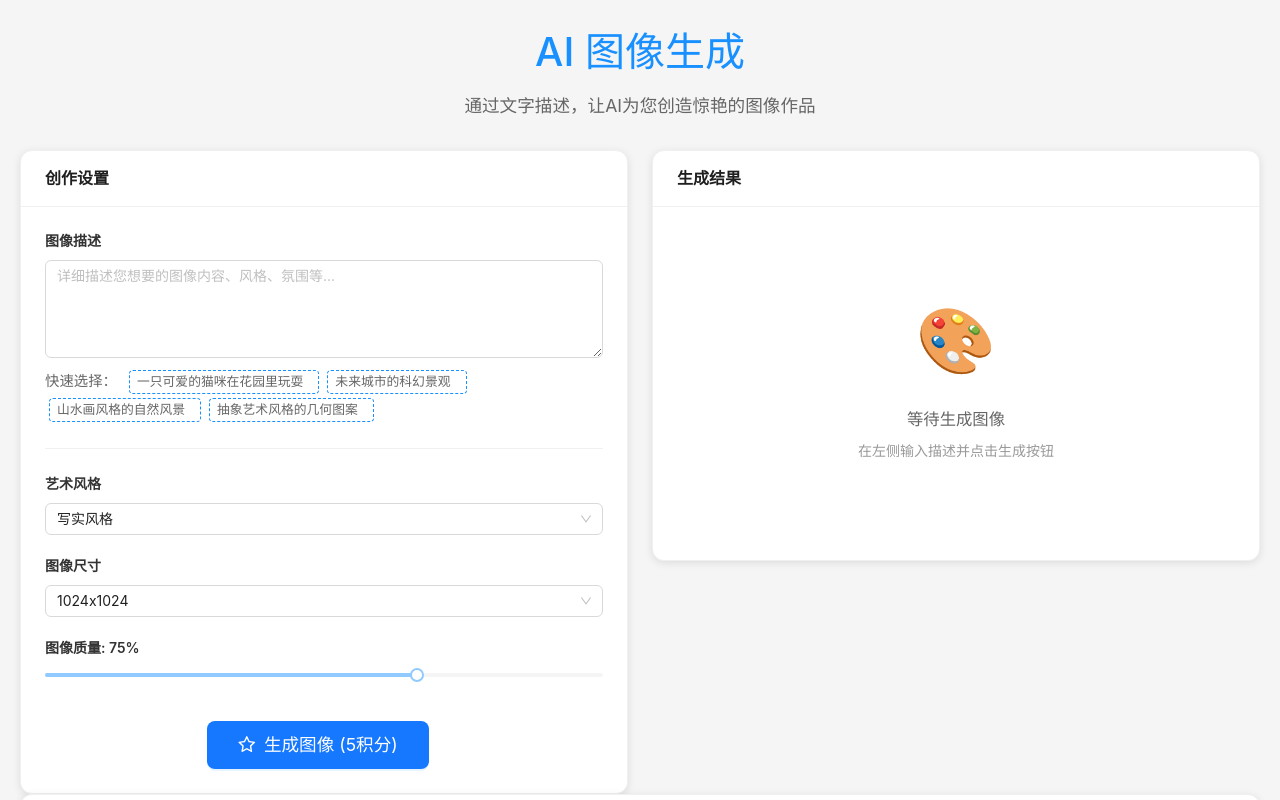
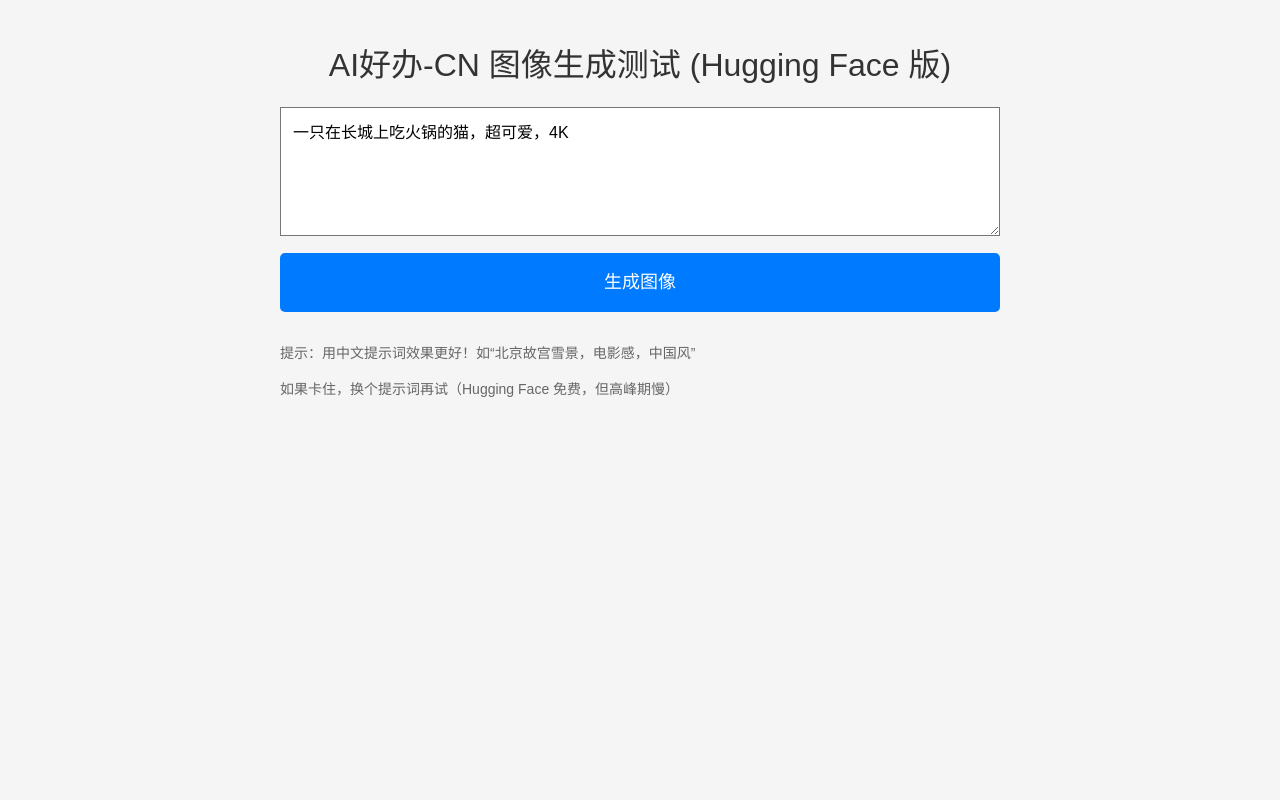
Before and after one commit to 1329655015-ux/AIhaoban-CN, a React (Vite) app: page / in a window 1280 px wide. Shown: the top 800 px of the page. Built offline with nearby package versions, Linux system fonts and the light colour scheme; the HTML template or start-up script is replaced by a standard one.

Commit message:
Update ImageGenerationPage.jsx

```diff
--- a/src/pages/Tools/ImageGeneration/ImageGenerationPage.jsx
+++ b/src/pages/Tools/ImageGeneration/ImageGenerationPage.jsx
@@ -1,193 +1,74 @@
-import React, { useState } from 'react';
-import { Card, Button, Input, Select, Slider, message, Row, Col, Divider } from 'antd';
-import { DownloadOutlined, ReloadOutlined, StarOutlined } from '@ant-design/icons';
-import './ImageGenerationPage.css';
+import React, { useState } from 'react'
 
-const { TextArea } = Input;
-const { Option } = Select;
+export default function ImageGenerationPage() {
+  const [prompt, setPrompt] = useState('一只在长城上吃火锅的猫，超可爱，4K')
+  const [loading, setLoading] = useState(false)
+  const [imageUrl, setImageUrl] = useState('')
+  const [error, setError] = useState('')
 
-const ImageGenerationPage = () => {
-  const [prompt, setPrompt] = useState('');
-  const [style, setStyle] = useState('realistic');
-  const [size, setSize] = useState('1024x1024');
-  const [quality, setQuality] = useState(75);
-  const [loading, setLoading] = useState(false);
-  const [generatedImage, setGeneratedImage] = useState(null);
-
-  // 预设提示词
-  const presetPrompts = [
-    '一只可爱的猫咪在花园里玩耍',
-    '未来城市的科幻景观',
-    '山水画风格的自然风景',
-    '抽象艺术风格的几何图案'
-  ];
-
-  const handleGenerate = async () => {
-    if (!prompt.trim()) {
-      message.warning('请输入图像描述');
-      return;
+  const generateImage = async () => {
+    setLoading(true)
+    setError('')
+    setImageUrl('')
+    try {
+      // Hugging Face 阿里万相 Spaces API (公开，无需 key)
+      const response = await fetch('https://alibaba-pai-wanx-v1.hf.space/run/predict', {
+        method: 'POST',
+        headers: { 'Content-Type': 'application/json' },
+        body: JSON.stringify({
+          data: [prompt]  // 你的提示词
+        })
+      })
+      const data = await response.json()
+      if (data.data && data.data[0]) {
+        setImageUrl(data.data[0])  // Hugging Face 返回图像 URL
+      } else {
+        setError('生成失败，检查提示词')
+      }
+    } catch (err) {
+      setError('网络错误：' + err.message)
     }
-
-    setLoading(true);
-
-    // 模拟API调用
-    setTimeout(() => {
-      setGeneratedImage(`https://picsum.photos/800/600?random=${Date.now()}`);
-      setLoading(false);
-      message.success('图像生成成功！');
-    }, 2000);
-  };
-
-  const handleDownload = () => {
-    if (generatedImage) {
-      message.success('图像下载功能待实现');
-    }
-  };
-
-  const handlePresetClick = (preset) => {
-    setPrompt(preset);
-  };
+    setLoading(false)
+  }
 
   return (
-    <div className="image-generation-page">
-      <div className="page-header">
-        <h1>AI 图像生成</h1>
-        <p>通过文字描述，让AI为您创造惊艳的图像作品</p>
+    <div style={{ padding: '40px', maxWidth: '800px', margin: '0 auto', fontFamily: 'Arial' }}>
+      <h1 style={{ textAlign: 'center', color: '#333' }}>AI好办-CN 图像生成测试 (Hugging Face 版)</h1>
+      <textarea
+        value={prompt}
+        onChange={(e) => setPrompt(e.target.value)}
+        placeholder="输入提示词（如：赛博朋克北京夜景，霓虹灯，超详细）"
+        rows={4}
+        style={{ width: '100%', padding: '12px', fontSize: '16px', marginBottom: '10px' }}
+      />
+      <button
+        onClick={generateImage}
+        disabled={loading}
+        style={{
+          width: '100%',
+          padding: '15px',
+          fontSize: '18px',
+          background: loading ? '#ccc' : '#007bff',
+          color: 'white',
+          border: 'none',
+          borderRadius: '5px',
+          cursor: loading ? 'not-allowed' : 'pointer'
+        }}
+      >
+        {loading ? '生成中... (10-30秒)' : '生成图像'}
+      </button>
+      {error && <p style={{ color: 'red', marginTop: '10px' }}>{error}</p>}
+      {imageUrl && (
+        <div style={{ marginTop: '20px', textAlign: 'center' }}>
+          <h3>生成结果：</h3>
+          <img src={imageUrl} alt="AI 生成图像" style={{ maxWidth: '100%', border: '1px solid #ddd', borderRadius: '8px' }} />
+          <p style={{ fontSize: '12px', color: '#666' }}>1024x1024 高清图，基于阿里万相模型</p>
+        </div>
+      )}
+      <div style={{ marginTop: '30px', fontSize: '14px', color: '#666' }}>
+        <p>提示：用中文提示词效果更好！如“北京故宫雪景，电影感，中国风”</p>
+        <p>如果卡住，换个提示词再试（Hugging Face 免费，但高峰期慢）</p>
       </div>
-
-      <Row gutter={[24, 24]}>
-        <Col xs={24} lg={12}>
-          <Card title="创作设置" className="settings-card">
-            <div className="form-section">
-              <label>图像描述</label>
-              <TextArea
-                rows={4}
-                placeholder="详细描述您想要的图像内容、风格、氛围等..."
-                value={prompt}
-                onChange={(e) => setPrompt(e.target.value)}
-                className="prompt-input"
-              />
-
-              <div className="preset-prompts">
-                <span>快速选择：</span>
-                {presetPrompts.map((preset, index) => (
-                  <Button
-                    key={index}
-                    size="small"
-                    type="text"
-                    onClick={() => handlePresetClick(preset)}
-                    className="preset-btn"
-                  >
-                    {preset}
-                  </Button>
-                ))}
-              </div>
-            </div>
-
-            <Divider />
-
-            <div className="form-section">
-              <label>艺术风格</label>
-              <Select
-                value={style}
-                onChange={setStyle}
-                className="style-select"
-              >
-                <Option value="realistic">写实风格</Option>
-                <Option value="anime">动漫风格</Option>
-                <Option value="oil-painting">油画风格</Option>
-                <Option value="watercolor">水彩风格</Option>
-                <Option value="cyberpunk">赛博朋克</Option>
-                <Option value="minimalist">极简主义</Option>
-              </Select>
-            </div>
-
-            <div className="form-section">
-              <label>图像尺寸</label>
-              <Select
-                value={size}
-                onChange={setSize}
-                className="size-select"
-              >
-                <Option value="512x512">512x512</Option>
-                <Option value="1024x1024">1024x1024</Option>
-                <Option value="1024x768">1024x768</Option>
-                <Option value="1920x1080">1920x1080</Option>
-              </Select>
-            </div>
-
-            <div className="form-section">
-              <label>图像质量: {quality}%</label>
-              <Slider
-                min={25}
-                max={100}
-                value={quality}
-                onChange={setQuality}
-                className="quality-slider"
-              />
-            </div>
-
-            <div className="action-section">
-              <Button
-                type="primary"
-                size="large"
-                loading={loading}
-                onClick={handleGenerate}
-                icon={<StarOutlined />}
-                className="generate-btn"
-              >
-                {loading ? '生成中...' : '生成图像 (5积分)'}
-              </Button>
-
-              {generatedImage && (
-                <Button
-                  size="large"
-                  onClick={handleDownload}
-                  icon={<DownloadOutlined />}
-                  className="download-btn"
-                >
-                  下载图像
-                </Button>
-              )}
-            </div>
-          </Card>
-        </Col>
-
-        <Col xs={24} lg={12}>
-          <Card title="生成结果" className="result-card">
-            {generatedImage ? (
-              <div className="result-image">
-                <img src={generatedImage} alt="生成的图像" />
-                <div className="image-actions">
-                  <Button icon={<ReloadOutlined />}>重新生成</Button>
-                  <Button icon={<DownloadOutlined />} type="primary">
-                    下载高清版
-                  </Button>
-                </div>
-              </div>
-            ) : (
-              <div className="empty-result">
-                <div className="empty-placeholder">
-                  <div className="empty-icon">🎨</div>
-                  <h3>等待生成图像</h3>
-                  <p>在左侧输入描述并点击生成按钮</p>
-                </div>
-              </div>
-            )}
-          </Card>
-        </Col>
-      </Row>
-
-      <Card title="使用技巧" className="tips-card">
-        <ul className="tips-list">
-          <li>💡 <strong>具体描述</strong>：包含主体、背景、颜色、光线等细节</li>
-          <li>🎨 <strong>风格参考</strong>：可以指定"梵高风格"或"宫崎骏动画风格"</li>
-          <li>📐 <strong>构图建议</strong>：描述拍摄角度如"俯视"、"特写"等</li>
-          <li>🌟 <strong>氛围营造</strong>：使用"温馨的"、"神秘的"等情感词汇</li>
-        </ul>
-      </Card>
     </div>
-  );
-};
-
-export default ImageGenerationPage;
+  )
+}
```
